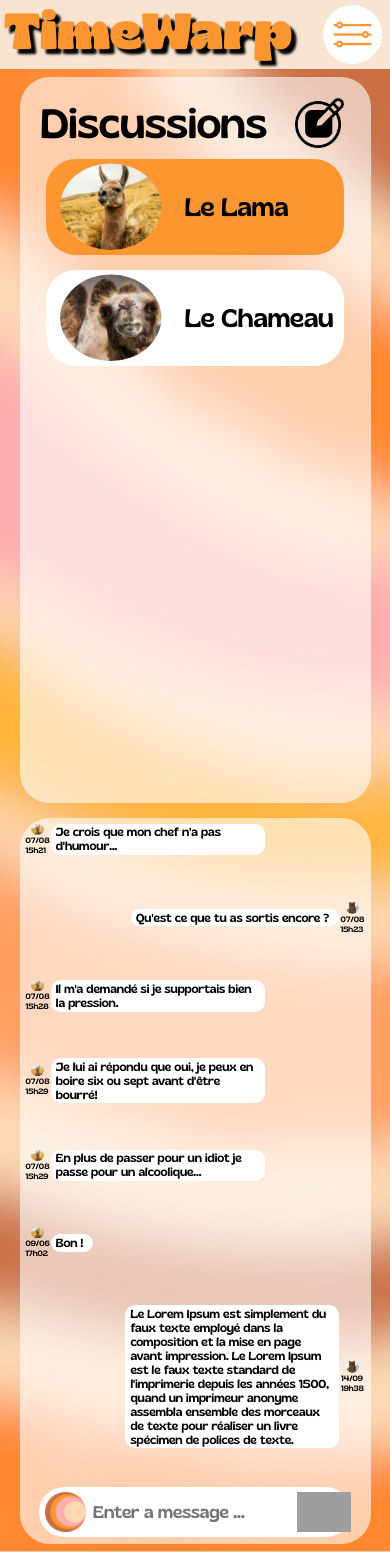
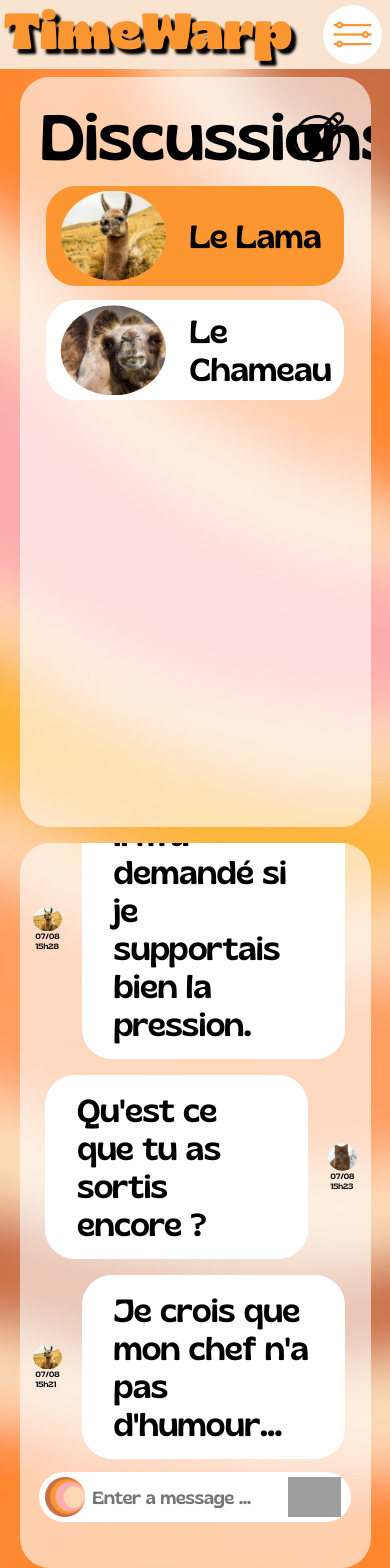
Before and after one commit to Yulgoat/TimeWarp, an Angular app in the folder client/front/: page /home in a window 390 px wide. Shown: the top 1568 px of the page. Built offline with nearby package versions, Linux system fonts and the light colour scheme; grey boxes are pictures that could not be loaded.

Commit message:
home page responsive

```diff
--- a/client/front/src/app/components/home/home.component.css
+++ b/client/front/src/app/components/home/home.component.css
@@ -72,6 +72,7 @@
     border-color: transparent;
     border-radius: 30px;
     z-index: 2;
+    overflow-y: scroll;
 }
 
             /* ********************* Title ************************** */
@@ -80,11 +81,12 @@
     display: flex;
     justify-content: space-between;
 	margin: 6% 0% 0% 6%;
+    overflow: scroll;
 }
 
 .home_list_title_txt{
     font-family: 'Gliker' ,serif;
-    font-size: 5.5vh;
+    font-size: 3em;
     width:65%;
 	padding: 0px ;
 	margin: 0px;
@@ -92,9 +94,8 @@
 }
 
 .home_list_title_button_div{
-    width: 15%;
+    width: 50px;
     height: auto;
-	padding: auto 0% auto 0% ;
 	margin: 0% 8% 0% 0%;
     display: flex;
     align-items: center;
@@ -106,7 +107,6 @@
     margin: 0x;
     padding: 0px;
     cursor: pointer;
-    position: relative;
     z-index: 1;
 }
 
@@ -128,18 +128,19 @@
 	margin: 3% auto 0% auto;
     display: flex;
     flex-direction: column;
+    overflow: hidden;
 }
 
 .home_list_conversation,
 .home_list_conversation_active{
     width: 100%;
-    height: 15%;
+    height: 100px;
     background-color: rgb(255, 255, 255);
     border-color: transparent;
     border-radius: 30px;
     display: flex;
     align-items: center;
-    font-size: 3vh;
+    font-size: 2em;
     margin: 0% 0% 5% 0%;
 }
 
@@ -188,23 +189,23 @@
     color: #000000;
     display: flex;
     flex-direction: column;
-    justify-content: space-between;
 }
 
             /* ***************** Messages zone ********************** */
 .home_conversation_messages{
     width: 58.5vw;
     height: 74vh;
-    margin: 1.5% auto 0% auto;
+    margin: 0 auto 1.5% auto;
     display: flex;
-    flex-direction: column;
-    justify-content: space-between;
+    flex-direction: column-reverse;
+    overflow-y: scroll;
 }
 
 .home_msg_rcv, .home_msg_send{
     display: flex;
     width: 100%;
     align-items: center;
+    margin: 0.5em 0 0.5em 0;
 }
 
 .home_msg_rcv{
@@ -217,20 +218,20 @@
 
 .home_msg_content{
     background-color: #ffffff;
-    border-radius: 10px;
-    padding: 0.5% 3% 0.5% 1.5%;
+    border-radius: 30px;
+    padding: 0.5em 1em 0.5em 1em;
     width: auto;
     max-width: 60%;
     height: auto ;
-    font-size: 2.1vh;
-    margin : 0% 1.5% 0% 1.5%;
+    font-size: 1.1em;
+    margin : 0 0.5em 0 0.5em;
 }
 
 .home_msg_info{
     display: flex;
     flex-direction: column;
     align-items: center;
-    width: 5%;
+    width: 60px;
     font-size: 0.5vw;
 
 }
@@ -244,20 +245,21 @@
 
 
             /* ***************** Writing Zone *********************** */
-.home_conversation_tosend{
+.home_conversation_tosend {
     width: 50vw;
-    height: 6vh;
-    margin: 0% auto 2% auto;
+    height: 50px;
+    margin: 0 auto 15px auto;
     border-radius: 30px;
     background-color: rgb(255, 255, 255);
     border-color: transparent;
     display: flex;
+    justify-content: space-between;
     align-items: center;
 }
 
-.home_conversation_tosend_otherfiles{
+.home_conversation_tosend_otherfiles {
     height: 100%;
-    margin-left : 2%;
+    margin-left: 2%;
     display: flex;
     align-items: center;
 }
@@ -267,21 +269,23 @@
     height: 80%;
 }
 
-.home_conversation_tosend_message{
-    width: 80%;
+.home_conversation_tosend_message {
+    flex-grow: 1;
     margin: 0% 4% 0% 1%;
 }
 
 .home_conversation_tosend_message input {
-    font-size: 2vh;
-    color : #000000;
+    font-size: 1.1em;
+    color: #000000;
     width: 100%;
-    border-radius: 5px;
+    border-radius: 30px;
 }
 
-.home_conversation_tosend_send{
+.home_conversation_tosend_send {
     cursor: pointer;
+    margin-right: 10px;
 }
+
 
 .home_conversation_tosend_send:hover{
     content: url(/assets/icons/send_icon_hower.png);
@@ -302,15 +306,6 @@
 /* ****************************************************************** */
 
 
-
-
-
-/* Base styles for larger screens */
-    .home_conversation,
-    .home_list {
-  overflow: hidden;
-}
-
 /* Media queries for smaller screens */
 @media screen and (max-width: 1100px) {
     .home_conversation,
@@ -322,7 +317,7 @@
         flex-direction: column;
     }
     .home_list_title_txt{
-        font-size: 10.5vw;
+        font-size: 4em;
     }
     .home_conversation_tosend{
         width: 80vw;
@@ -334,7 +329,7 @@
         transform: translate(-50%, -50%);
     }
     .home_msg_content{
-        font-size:3vw;
+        font-size:2em;
     }
     .home_conversation_messages{
         width: 85vw;
--- a/client/front/src/app/components/home/new-conv-popup/new-conv-popup.component.css
+++ b/client/front/src/app/components/home/new-conv-popup/new-conv-popup.component.css
@@ -3,11 +3,7 @@
     height: 500px;
     width: 700px;
     background-color: #ffffff;
-    border: solid;
-    border-color: #fc9631;
-    color: #000000;
     z-index: 50;
-    position: relative;
     border-radius: 30px;
 }
 
@@ -16,7 +12,8 @@
     display: flex;
     justify-content: space-between;
     align-items: center;
-    margin: 3% 1% 1% 4%;
+    margin: 0 1% 0 4%;
+    padding-top: 1em;
 }
 
 /* Styles for the title in the header */
@@ -73,8 +70,6 @@
 .contact_who_button {
     position: absolute;
     bottom: 20px; /* Position the button at the bottom of the container */
-    left: 50%;
-    transform: translateX(-50%); /* Center horizontally */
     background-color: #fc9631;
     color: white;
     width: 30%;
```
